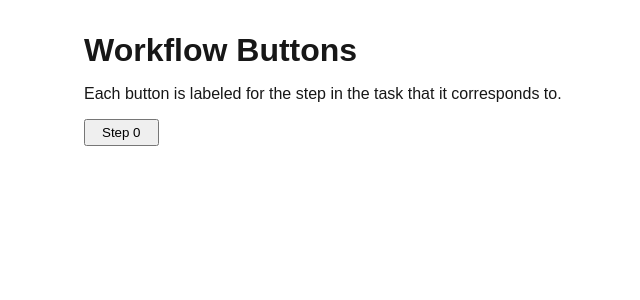
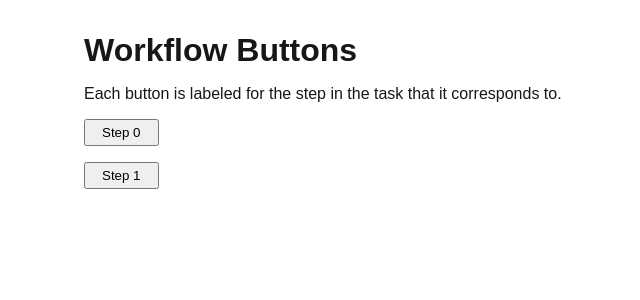
Before and after one commit to ax-vasquez/example-takehome, a Next.js app in the folder web/: page / in a window 1280 px wide. Shown: the top 300 px of the page, without its empty margins (300-940 px from the left). Built offline with nearby package versions, Linux system fonts and the light colour scheme.

Commit message:
logic and button for step 1

```diff
--- a/web/src/app/page.tsx
+++ b/web/src/app/page.tsx
@@ -8,9 +8,16 @@ export default function Home() {
       <main className={styles.main}>
         <h1>Workflow Buttons</h1>
         <p className={styles.descriptionText}>Each button is labeled for the step in the task that it corresponds to.</p>
-        <div>
+        <div style={{
+          display: "flex",
+          flexDirection: "column",
+          gap: '1rem'
+        }}>
           <WorkflowButtonRow
             step={0}
+          />
+          <WorkflowButtonRow
+            step={1}
           />
         </div>
       </main>
--- a/web/src/constants/workflows.ts
+++ b/web/src/constants/workflows.ts
@@ -8,5 +8,16 @@ export const WORKFLOWS: { [step: number]: Workflow } = {
                 output: 'hello world!'
             }
         }
+    },
+    1: {
+        entry_point: 'hello_name',
+        tasks: {
+            name: {
+                output: 'Alan'
+            },
+            hello_name: {
+                output: 'hello ${name}!'
+            }
+        }
     }
 }
```
Also changed, not shown: 1 other file (tests, documents, lock files or other folders).
